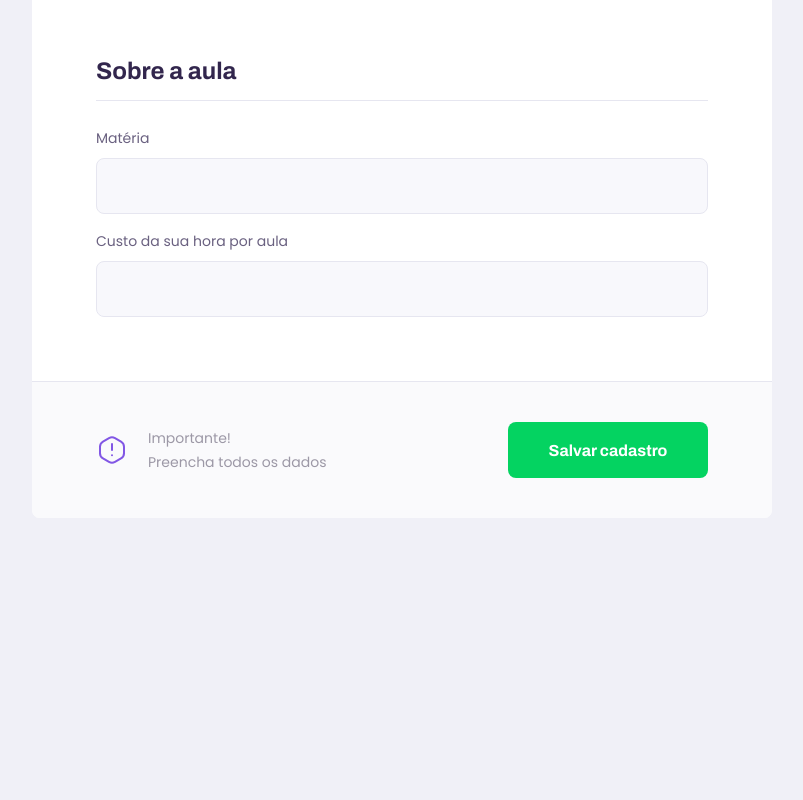
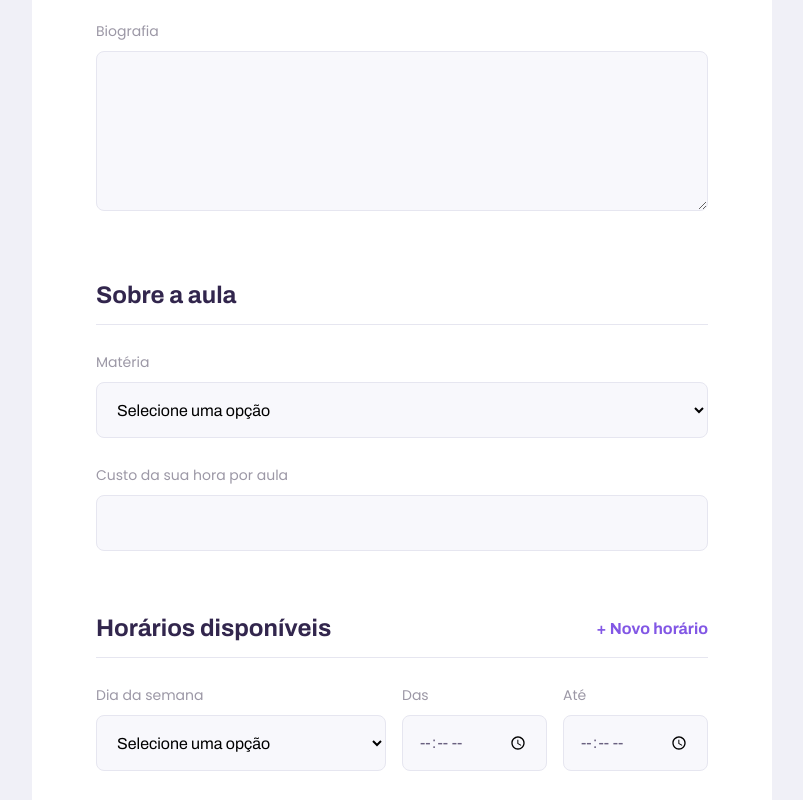
Before and after one commit to tabaesso/proffy, a React (Create React App) app in the folder web/: page /give-classes in a window 1280 px wide. Shown: the part 740-1540 px from the top of the page, without its empty margins (238-1041 px from the left). Before the commit the page ends 1258 px from the top, so only its background shows below. Built offline with nearby package versions, Linux system fonts and the light colour scheme.

Commit message:
ajustes finais no front antes de receber dados da api

```diff
--- /dev/null
+++ b/web/src/components/Select/index.tsx
@@ -0,0 +1,28 @@
+import React, { SelectHTMLAttributes } from 'react';
+
+import './styles.css';
+
+interface SelectProps extends SelectHTMLAttributes<HTMLSelectElement> {
+    name: string;
+    label: string;
+    options: Array<{
+        value: string;
+        label: string;
+    }>;
+}
+
+const Select:React.FC<SelectProps> = ({ label, name, options, ...rest}) => {
+    return(
+        <div className="select-block">
+            <label htmlFor={name}>{label}</label>
+            <select defaultValue="" id={name} {...rest}>
+                <option value="" disabled hidden>Selecione uma opção</option>
+                {options.map(option => {
+                    return <option key={option.value} value={option.value}>{option.label}</option>
+                })}
+            </select>
+        </div>
+    );
+}
+
+export default Select;
--- /dev/null
+++ b/web/src/components/Select/styles.css
@@ -0,0 +1,34 @@
+.select-block {
+    position: relative;
+}
+
+.select-block + .select-block {
+    margin-top: 1.4rem;
+}
+
+.select-block label {
+    font-size: 1.4rem;
+}
+
+.select-block select {
+    width: 100%;
+    height: 5.6rem;
+    margin-top: 0.8rem;
+    border-radius: 0.8rem;
+    background: var(--color-input-background);
+    border: 1px solid var(--color-line-in-white);
+    outline: 0;
+    padding: 0 1.6rem;
+    font: 1.6rem Archivo;
+}
+
+.select-block:focus-within::after {
+    width: calc(100% - 3.2rem);
+    height: 2px;
+    content: '';
+    background: var(--color-primary-light);
+    position: absolute;
+    left: 1.6rem;
+    right: 1.6rem;
+    bottom: 0;
+}
--- /dev/null
+++ b/web/src/components/Textarea/index.tsx
@@ -0,0 +1,19 @@
+import React, { TextareaHTMLAttributes } from 'react';
+
+import './styles.css';
+
+interface TextareaProps extends TextareaHTMLAttributes<HTMLTextAreaElement> {
+    name: string;
+    label: string;
+}
+
+const Textarea:React.FC<TextareaProps> = ({ label, name, ...rest}) => {
+    return(
+        <div className="textarea-block">
+            <label htmlFor={name}>{label}</label>
+            <textarea id={name} {...rest} />
+        </div>
+    );
+}
+
+export default Textarea;
--- /dev/null
+++ b/web/src/components/Textarea/styles.css
@@ -0,0 +1,36 @@
+.textarea-block {
+    position: relative;
+}
+
+.textarea-block + .textarea-block {
+    margin-top: 1.4rem;
+}
+
+.textarea-block label {
+    font-size: 1.4rem;
+}
+
+.textarea-block textarea {
+    width: 100%;
+    min-height: 8rem;
+    height: 16rem;
+    margin-top: 0.8rem;
+    border-radius: 0.8rem;
+    background: var(--color-input-background);
+    border: 1px solid var(--color-line-in-white);
+    outline: 0;
+    resize: vertical;
+    padding: 1.2rem 1.6rem;
+    font: 1.6rem Archivo;
+}
+
+.textarea-block:focus-within::after {
+    width: calc(100% - 3.2rem);
+    height: 2px;
+    content: '';
+    background: var(--color-primary-light);
+    position: absolute;
+    left: 1.6rem;
+    right: 1.6rem;
+    bottom: 7px;
+}
--- a/web/src/pages/TeacherForm/index.tsx
+++ b/web/src/pages/TeacherForm/index.tsx
@@ -1,12 +1,25 @@
-import React from 'react';
+import React, { useState } from 'react';
 
 import PageHeader from '../../components/PageHeader';
 import Input from '../../components/Input';
+import Textarea from '../../components/Textarea';
+import Select from '../../components/Select';
 
 import warningIcon from '../../assets/images/icons/warning.svg';
 import './styles.css';
 
 function TeacherForm () {
+    const [scheduleItems, setScheduleItems] = useState([
+        { week_day: 0, from: '', to: '' }
+    ]);
+
+    function addNewScheduleItem() {
+        setScheduleItems([
+            ...scheduleItems,
+            { week_day: 0, from: '', to: '' }
+        ]);
+    }
+
     return (
         <div id="page-teacher-form" className="container">
             <PageHeader title="Que incrível você quer dar aulas." description="O primeiro passo é preencher esse formulário de inscrição." />
@@ -16,12 +29,59 @@ function TeacherForm () {
                     <Input name="name" label="Nome completo"/>
                     <Input name="avatar" label="Avatar"/>
                     <Input name="whatsapp" label="WhatsApp"/>
+                    <Textarea name="bio" label="Biografia"/>
                 </fieldset>
 
                 <fieldset>
                     <legend>Sobre a aula</legend>
-                    <Input name="subject" label="Matéria"/>
+                    <Select
+                        name="subject"
+                        label="Matéria"
+                        options={[
+                            { value: 'Artes', label: 'Artes'},
+                            { value: 'Biologia', label: 'Biologia'},
+                            { value: 'Ciências', label: 'Ciências'},
+                            { value: 'Educação física', label: 'Educação física'},
+                            { value: 'Física', label: 'Física'},
+                            { value: 'Química', label: 'Química'},
+                            { value: 'Geografia', label: 'Geografia'},
+                            { value: 'História', label: 'História'},
+                            { value: 'Matemática', label: 'Matemática'},
+                            { value: 'Português', label: 'Português'},
+                            { value: 'Inglês', label: 'Inglês'}
+                        ]}
+                    />
                     <Input name="cost" label="Custo da sua hora por aula"/>
+                </fieldset>
+
+                <fieldset>
+                    <legend>
+                        Horários disponíveis
+                        <button type="button" onClick={addNewScheduleItem}>+ Novo horário</button>
+                    </legend>
+
+
+                        {scheduleItems.map(scheduleItem => {
+                            return (
+                                <div key={scheduleItem.week_day} className="schedule-item">
+                                    <Select
+                                        name="week_day"
+                                        label="Dia da semana"
+                                        options={[
+                                            { value: '0', label: 'Domingo'},
+                                            { value: '1', label: 'Segunda-feira'},
+                                            { value: '2', label: 'Terça-feira'},
+                                            { value: '3', label: 'Quarta-feira'},
+                                            { value: '4', label: 'Quinta-feira'},
+                                            { value: '5', label: 'Sexta-feira'},
+                                            { value: '6', label: 'Sábado'},
+                                        ]}
+                                    />
+                                    <Input name="from" label="Das" type="time" />
+                                    <Input name="to" label="Até" type="time" />
+                                </div>
+                            )
+                        })}
                 </fieldset>
 
                 <footer>
--- a/web/src/pages/TeacherForm/styles.css
+++ b/web/src/pages/TeacherForm/styles.css
@@ -36,6 +36,28 @@
     width: 100%;
     padding-bottom: 1.6rem;
     border-bottom: 1px solid var(--color-line-in-white);
+}
+
+#page-teacher-form main fieldset legend button {
+    background: 0;
+    border: 0;
+    color: var(--color-primary);
+    font: 700 1.6rem Archivo;
+    cursor: pointer;
+    transition: color 0.2s;
+}
+
+#page-teacher-form main fieldset legend button:hover {
+    color: var(--color-primary-dark);
+}
+
+#page-teacher-form main fieldset .input-block + .textarea-block,
+#page-teacher-form main fieldset .select-block + .input-block {
+    margin-top: 2.4rem;
+}
+
+#page-teacher-form main label {
+    color: var(--color-text-complement);
 }
 
 #page-teacher-form main footer {
@@ -92,6 +114,16 @@
         padding: 0 6.4rem;
     }
 
+    #page-teacher-form main .schedule-item {
+        display: grid;
+        grid-template-columns: 2fr 1fr 1fr;
+        column-gap: 1.6rem;
+    }
+
+    #page-teacher-form main .schedule-item .input-block {
+        margin-top: 0 !important;
+    }
+
     #page-teacher-form main footer {
         padding: 4.0rem 6.4rem;
         display: flex;
--- a/web/src/pages/TeacherList/index.tsx
+++ b/web/src/pages/TeacherList/index.tsx
@@ -3,6 +3,7 @@ import React from 'react';
 import PageHeader from '../../components/PageHeader';
 import TeacherItem from '../../components/TeacherItem';
 import Input from '../../components/Input';
+import Select from '../../components/Select';
 
 import './styles.css';
 
@@ -11,8 +12,36 @@ function TeacherList () {
         <div id="page-teacher-list" className="container">
             <PageHeader title="Estes são os proffys disponíveis.">
                 <form id="search-teachers">
-                    <Input name="subject" label="Matéria"/>
-                    <Input name="week_day" label="Dia da semana"/>
+                    <Select
+                        name="subject"
+                        label="Matéria"
+                        options={[
+                            { value: 'Artes', label: 'Artes'},
+                            { value: 'Biologia', label: 'Biologia'},
+                            { value: 'Ciências', label: 'Ciências'},
+                            { value: 'Educação física', label: 'Educação física'},
+                            { value: 'Física', label: 'Física'},
+                            { value: 'Química', label: 'Química'},
+                            { value: 'Geografia', label: 'Geografia'},
+                            { value: 'História', label: 'História'},
+                            { value: 'Matemática', label: 'Matemática'},
+                            { value: 'Português', label: 'Português'},
+                            { value: 'Inglês', label: 'Inglês'}
+                        ]}
+                    />
+                    <Select
+                        name="week_day"
+                        label="Dia da semana"
+                        options={[
+                            { value: '0', label: 'Domingo'},
+                            { value: '1', label: 'Segunda-feira'},
+                            { value: '2', label: 'Terça-feira'},
+                            { value: '3', label: 'Quarta-feira'},
+                            { value: '4', label: 'Quinta-feira'},
+                            { value: '5', label: 'Sexta-feira'},
+                            { value: '6', label: 'Sábado'},
+                        ]}
+                    />
                     <Input type="time" name="time" label="Hora"/>
                 </form>
             </PageHeader>
--- a/web/src/pages/TeacherList/styles.css
+++ b/web/src/pages/TeacherList/styles.css
@@ -29,7 +29,8 @@
         bottom: -28px;
     }
 
-    #search-teachers .input-block + .input-block {
+    #search-teachers .input-block + .input-block,
+    #search-teachers .select-block + .select-block {
         margin-top: 0;
     }
 
```
